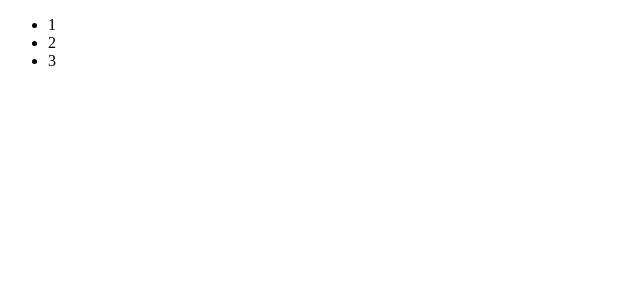
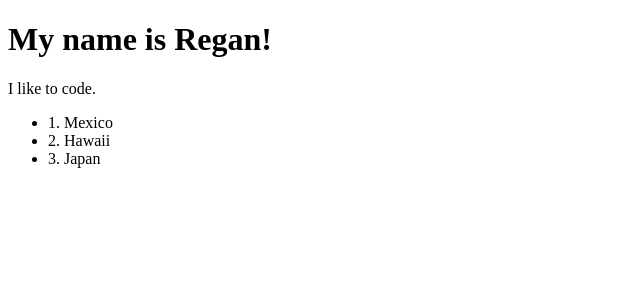
Before and after one commit to ReganIu/React-Testing, a React (Create React App) app: page / in a window 1280 px wide. Shown: the top 300 px of the page, without its empty margins (0-640 px from the left). Built offline with nearby package versions, Linux system fonts and the light colour scheme.

Commit message:
testing out functional components

```diff
--- a/src/index.js
+++ b/src/index.js
@@ -1,12 +1,18 @@
-import React from "react";
-import ReactDOM from "react-dom";
+import React from 'react'
+import ReactDOM from 'react-dom'
 
-//JSX
-ReactDOM.render(
-<div>
-  <ul>
-    <li>1</li>
-    <li>2</li>
-    <li>3</li>
-  </ul>
-</div>, document.getElementById('root'));
+function MyInfo () {
+  return (
+      <div>
+        <h1> My name is Regan! </h1>
+        <p> I like to code.</p>
+        <ul>
+          <li>1. Mexico</li>
+          <li>2. Hawaii</li>
+          <li>3. Japan</li>
+        </ul>
+      </div>
+    )
+}
+
+ReactDOM.render(<MyInfo/>, document.getElementById('root'))
```
